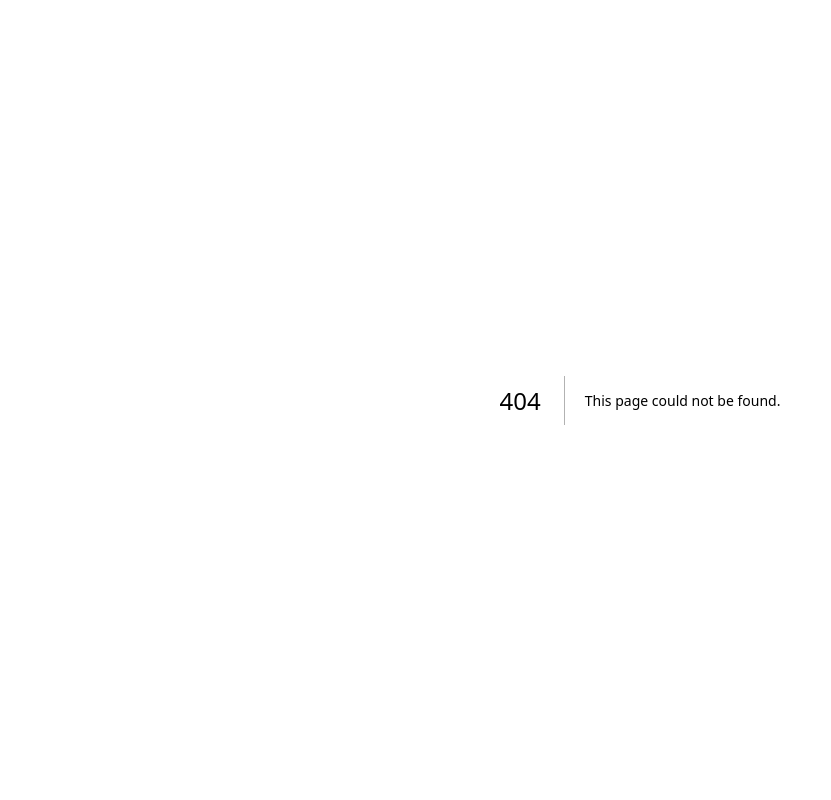
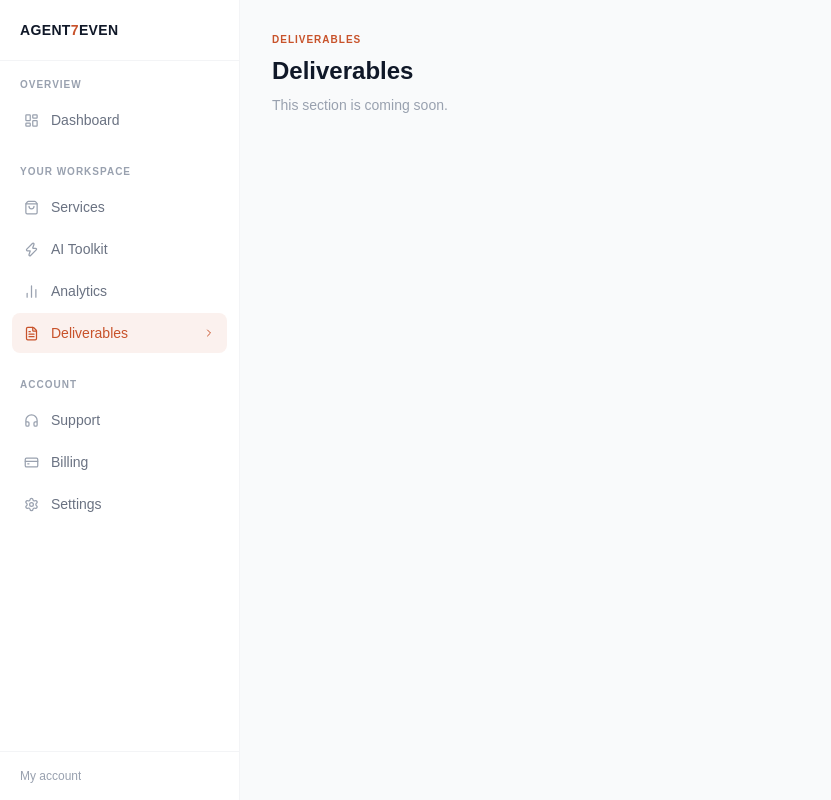
Before and after one commit to rovaneD/agent7even-app, a Next.js app: page /dashboard/deliverables in a window 1280 px wide. Before the commit this address had no page. Shown: the whole page, without its empty margins (0-831 px from the left). Built offline with nearby package versions, Linux system fonts and the light colour scheme.

Commit message:
Add dashboard sidebar layout and nav structure

```diff
--- /dev/null
+++ b/app/dashboard/ai-toolkit/page.tsx
@@ -0,0 +1,9 @@
+export default function AiToolkitPage() {
+  return (
+    <div className="px-8 py-8">
+      <p className="text-[10px] font-semibold tracking-widest uppercase text-[#c8522a] mb-2">Ai Toolkit</p>
+      <h1 className="text-2xl font-bold text-gray-900 mb-2">Ai Toolkit</h1>
+      <p className="text-gray-400 text-sm">This section is coming soon.</p>
+    </div>
+  )
+}
--- /dev/null
+++ b/app/dashboard/analytics/page.tsx
@@ -0,0 +1,9 @@
+export default function AnalyticsPage() {
+  return (
+    <div className="px-8 py-8">
+      <p className="text-[10px] font-semibold tracking-widest uppercase text-[#c8522a] mb-2">Analytics</p>
+      <h1 className="text-2xl font-bold text-gray-900 mb-2">Analytics</h1>
+      <p className="text-gray-400 text-sm">This section is coming soon.</p>
+    </div>
+  )
+}
--- /dev/null
+++ b/app/dashboard/billing/page.tsx
@@ -0,0 +1,9 @@
+export default function BillingPage() {
+  return (
+    <div className="px-8 py-8">
+      <p className="text-[10px] font-semibold tracking-widest uppercase text-[#c8522a] mb-2">Billing</p>
+      <h1 className="text-2xl font-bold text-gray-900 mb-2">Billing</h1>
+      <p className="text-gray-400 text-sm">This section is coming soon.</p>
+    </div>
+  )
+}
--- /dev/null
+++ b/app/dashboard/deliverables/page.tsx
@@ -0,0 +1,9 @@
+export default function DeliverablesPage() {
+  return (
+    <div className="px-8 py-8">
+      <p className="text-[10px] font-semibold tracking-widest uppercase text-[#c8522a] mb-2">Deliverables</p>
+      <h1 className="text-2xl font-bold text-gray-900 mb-2">Deliverables</h1>
+      <p className="text-gray-400 text-sm">This section is coming soon.</p>
+    </div>
+  )
+}
--- /dev/null
+++ b/app/dashboard/layout.tsx
@@ -0,0 +1,152 @@
+'use client'
+
+import { useState } from 'react'
+import Link from 'next/link'
+import { usePathname } from 'next/navigation'
+import { UserButton } from '@clerk/nextjs'
+import {
+  LayoutDashboard,
+  Zap,
+  ShoppingBag,
+  BarChart2,
+  FileText,
+  Headphones,
+  CreditCard,
+  Settings,
+  ChevronRight,
+  Menu,
+  X,
+} from 'lucide-react'
+
+const NAV = [
+  {
+    section: 'Overview',
+    items: [
+      { href: '/dashboard', label: 'Dashboard', icon: LayoutDashboard },
+    ],
+  },
+  {
+    section: 'Your workspace',
+    items: [
+      { href: '/dashboard/services', label: 'Services', icon: ShoppingBag },
+      { href: '/dashboard/ai-toolkit', label: 'AI Toolkit', icon: Zap },
+      { href: '/dashboard/analytics', label: 'Analytics', icon: BarChart2 },
+      { href: '/dashboard/deliverables', label: 'Deliverables', icon: FileText },
+    ],
+  },
+  {
+    section: 'Account',
+    items: [
+      { href: '/dashboard/support', label: 'Support', icon: Headphones },
+      { href: '/dashboard/billing', label: 'Billing', icon: CreditCard },
+      { href: '/dashboard/settings', label: 'Settings', icon: Settings },
+    ],
+  },
+]
+
+export default function DashboardLayout({
+  children,
+}: {
+  children: React.ReactNode
+}) {
+  const pathname = usePathname()
+  const [mobileOpen, setMobileOpen] = useState(false)
+
+  return (
+    <div className="min-h-screen bg-gray-50 flex">
+
+      {/* Sidebar */}
+      <aside
+        className={`
+          fixed inset-y-0 left-0 z-40 w-60 bg-white border-r border-gray-100
+          flex flex-col transition-transform duration-200
+          ${mobileOpen ? 'translate-x-0' : '-translate-x-full'}
+          lg:translate-x-0 lg:static lg:flex
+        `}
+      >
+        {/* Logo */}
+        <div className="flex items-center justify-between px-5 py-5 border-b border-gray-100">
+          <span className="font-bold text-sm tracking-wide text-gray-900">
+            AGENT<span className="text-[#c8522a]">7</span>EVEN
+          </span>
+          <button
+            onClick={() => setMobileOpen(false)}
+            className="lg:hidden text-gray-400 hover:text-gray-600"
+          >
+            <X size={16} />
+          </button>
+        </div>
+
+        {/* Nav */}
+        <nav className="flex-1 overflow-y-auto px-3 py-4">
+          {NAV.map((group) => (
+            <div key={group.section} className="mb-6">
+              <p className="text-[10px] font-semibold tracking-widest uppercase text-gray-400 px-2 mb-2">
+                {group.section}
+              </p>
+              {group.items.map((item) => {
+                const active = pathname === item.href
+                const Icon = item.icon
+                return (
+                  <Link
+                    key={item.href}
+                    href={item.href}
+                    onClick={() => setMobileOpen(false)}
+                    className={`
+                      flex items-center gap-3 px-3 py-2.5 rounded-lg text-sm transition-all mb-0.5
+                      ${active
+                        ? 'bg-[#c8522a]/8 text-[#c8522a] font-medium'
+                        : 'text-gray-500 hover:text-gray-900 hover:bg-gray-50'
+                      }
+                    `}
+                  >
+                    <Icon size={15} className={active ? 'text-[#c8522a]' : 'text-gray-400'} />
+                    {item.label}
+                    {active && (
+                      <ChevronRight size={12} className="ml-auto text-[#c8522a]" />
+                    )}
+                  </Link>
+                )
+              })}
+            </div>
+          ))}
+        </nav>
+
+        {/* User */}
+        <div className="px-5 py-4 border-t border-gray-100 flex items-center gap-3">
+          <UserButton />
+          <span className="text-xs text-gray-400 truncate">My account</span>
+        </div>
+      </aside>
+
+      {/* Mobile overlay */}
+      {mobileOpen && (
+        <div
+          className="fixed inset-0 z-30 bg-black/20 lg:hidden"
+          onClick={() => setMobileOpen(false)}
+        />
+      )}
+
+      {/* Main */}
+      <div className="flex-1 flex flex-col min-w-0">
+
+        {/* Top bar (mobile) */}
+        <header className="lg:hidden bg-white border-b border-gray-100 px-5 py-4 flex items-center justify-between">
+          <button onClick={() => setMobileOpen(true)} className="text-gray-500">
+            <Menu size={20} />
+          </button>
+          <span className="font-bold text-sm tracking-wide">
+            AGENT<span className="text-[#c8522a]">7</span>EVEN
+          </span>
+          <UserButton />
+        </header>
+
+        {/* Page content */}
+        <main className="flex-1 overflow-y-auto">
+          {children}
+        </main>
+
+      </div>
+    </div>
+  )
+}
--- a/app/dashboard/page.tsx
+++ b/app/dashboard/page.tsx
@@ -1,6 +1,16 @@
 import { auth } from '@clerk/nextjs/server'
 import { redirect } from 'next/navigation'
 import { createServiceClient } from '@/lib/supabase/server'
+import Link from 'next/link'
+import {
+  Zap,
+  ShoppingBag,
+  BarChart2,
+  ArrowRight,
+  Clock,
+  FileText,
+  CheckCircle,
+} from 'lucide-react'
 
 export default async function DashboardPage() {
   const { userId } = await auth()
@@ -8,91 +18,88 @@ export default async function DashboardPage() {
 
   const supabase = createServiceClient()
 
-  // Fetch profile
   const { data: profile } = await supabase
     .from('profiles')
     .select('*')
     .eq('clerk_user_id', userId)
     .single()
 
-  // Gate: redirect to onboarding if not complete
   if (!profile?.onboarding_complete) {
     redirect('/onboarding')
   }
 
+  const displayName = profile?.company_name || profile?.full_name || 'there'
+  const hasPlan = !!profile?.plan
+
+  const PLAN_LABELS: Record<string, string> = {
+    ai_sprint: 'AI Sprint',
+    growth: 'Growth',
+    done_for_you: 'Done For You',
+  }
+
   return (
-    <div className="min-h-screen bg-gray-50">
-
-      {/* Top nav */}
-      <header className="bg-white border-b border-gray-100 px-8 py-4 flex items-center justify-between">
-        <span className="font-bold text-sm tracking-wide text-gray-900">
-          AGENT<span className="text-[#c8522a]">7</span>EVEN
-        </span>
-        <div className="flex items-center gap-3">
-          <span className="text-sm text-gray-500">
-            {profile?.company_name || profile?.full_name || 'Welcome'}
-          </span>
-          <div className="w-8 h-8 rounded-full bg-[#c8522a]/10 flex items-center justify-center">
-            <span className="text-[#c8522a] text-xs font-bold">
-              {(profile?.company_name || profile?.full_name || 'U')[0].toUpperCase()}
-            </span>
-          </div>
-        </div>
-      </header>
-
-      <main className="max-w-6xl mx-auto px-8 py-10">
-
-        {/* Welcome */}
-        <div className="mb-10">
-          <p className="text-xs font-semibold tracking-widest uppercase text-[#c8522a] mb-2">
-            Dashboard
-          </p>
-          <h1 className="text-2xl font-bold text-gray-900">
-            Welcome back{profile?.company_name ? `, ${profile.company_name}` : ''}.
-          </h1>
-          <p className="text-gray-500 text-sm mt-1">
-            Here&apos;s what&apos;s happening with your business.
-          </p>
+    <div className="px-8 py-8 max-w-5xl">
+      <div className="mb-8">
+        <p className="text-[10px] font-semibold tracking-widest uppercase text-[#c8522a] mb-2">Dashboard</p>
+        <h1 className="text-2xl font-bold text-gray-900">Welcome back, {displayName}.</h1>
+        <p className="text-gray-500 text-sm mt-1">Here&apos;s what&apos;s happening with your business.</p>
       </div>
 
-        {/* Value scorecard */}
-        <div className="grid grid-cols-3 gap-4 mb-8">
+      {!hasPlan && (
+        <div className="bg-[#0d0d0d] rounded-2xl p-6 mb-6 flex items-center justify-between">
+          <div>
+            <p className="text-white font-semibold text-sm mb-1">You don&apos;t have an active plan yet</p>
+            <p className="text-gray-500 text-xs">Choose a plan to unlock your full workspace.</p>
+          </div>
+          <Link href="/pricing" className="flex-shrink-0 bg-[#c8522a] text-white text-sm font-medium px-5 py-2.5 rounded-xl hover:bg-[#b04623] transition-colors flex items-center gap-2">
+            Choose a plan <ArrowRight size={14} />
+          </Link>
+        </div>
+      )}
+
+      {hasPlan && (
+        <div className="bg-[#c8522a]/5 border border-[#c8522a]/20 rounded-2xl p-4 mb-6 flex items-center gap-3">
+          <CheckCircle size={16} className="text-[#c8522a]" />
+          <p className="text-sm text-gray-700">
+            You&apos;re on the <span className="font-semibold text-[#c8522a]">{PLAN_LABELS[profile.plan] ?? profile.plan}</span> plan. Your team has been notified and will be in touch shortly.
+          </p>
+          <Link href="/dashboard/billing" className="ml-auto text-xs text-gray-400 hover:text-gray-600 flex-shrink-0">Manage →</Link>
+        </div>
+      )}
+
+      <div className="grid grid-cols-3 gap-4 mb-6">
         {[
-            { label: 'Hours reclaimed', value: '—', sub: 'This month', color: 'text-[#c8522a]' },
-            { label: 'Content produced', value: '—', sub: 'Total pieces', color: 'text-blue-500' },
-            { label: 'Active services', value: '—', sub: 'Running now', color: 'text-green-500' },
+          { label: 'Hours reclaimed', value: '—', sub: 'This month', icon: Clock, color: 'text-[#c8522a]', bg: 'bg-[#c8522a]/8' },
+          { label: 'Content produced', value: '—', sub: 'Total pieces', icon: FileText, color: 'text-blue-500', bg: 'bg-blue-50' },
+          { label: 'Active services', value: '—', sub: 'Running now', icon: CheckCircle, color: 'text-green-500', bg: 'bg-green-50' },
         ].map((card) => (
           <div key={card.label} className="bg-white rounded-2xl border border-gray-100 p-6">
-              <p className="text-xs text-gray-400 font-medium uppercase tracking-widest mb-3">
-                {card.label}
-              </p>
+            <div className={`w-8 h-8 rounded-lg ${card.bg} flex items-center justify-center mb-4`}>
+              <card.icon size={15} className={card.color} />
+            </div>
+            <p className="text-xs text-gray-400 font-medium uppercase tracking-widest mb-2">{card.label}</p>
             <p className={`text-3xl font-bold ${card.color} mb-1`}>{card.value}</p>
             <p className="text-xs text-gray-400">{card.sub}</p>
           </div>
         ))}
       </div>
 
-        {/* Empty state — services */}
-        <div className="bg-white rounded-2xl border border-gray-100 p-10 text-center">
-          <div className="w-12 h-12 rounded-2xl bg-[#c8522a]/10 flex items-center justify-center mx-auto mb-4">
-            <span className="text-[#c8522a] text-lg">⚡</span>
+      <div className="grid grid-cols-3 gap-4">
+        {[
+          { href: '/dashboard/services', icon: ShoppingBag, label: 'Services', desc: 'Request and track your marketing services', cta: 'View services' },
+          { href: '/dashboard/ai-toolkit', icon: Zap, label: 'AI Toolkit', desc: 'Generate content, captions, emails, and more', cta: 'Open toolkit' },
+          { href: '/dashboard/analytics', icon: BarChart2, label: 'Analytics', desc: 'Connect your accounts and track performance', cta: 'View analytics' },
+        ].map((card) => (
+          <Link key={card.href} href={card.href} className="bg-white rounded-2xl border border-gray-100 p-6 hover:border-gray-200 hover:shadow-sm transition-all group">
+            <div className="w-9 h-9 rounded-xl bg-gray-50 flex items-center justify-center mb-4 group-hover:bg-[#c8522a]/8 transition-colors">
+              <card.icon size={16} className="text-gray-400 group-hover:text-[#c8522a] transition-colors" />
             </div>
-          <h2 className="text-base font-semibold text-gray-900 mb-2">
-            Your workspace is ready
-          </h2>
-          <p className="text-sm text-gray-500 max-w-sm mx-auto mb-6">
-            Services, AI tools, analytics, and more are on the way.
-            Your account is active and your team has been notified.
-          </p>
-          <a
-            href="https://agent7even.com/#pricing"
-            className="inline-flex items-center gap-2 bg-[#c8522a] text-white text-sm font-medium px-6 py-3 rounded-xl hover:bg-[#b04623] transition-colors"
-          >
-            Explore services →
-          </a>
+            <p className="text-sm font-semibold text-gray-900 mb-1">{card.label}</p>
+            <p className="text-xs text-gray-400 leading-relaxed mb-4">{card.desc}</p>
+            <span className="text-xs font-medium text-[#c8522a] flex items-center gap-1">{card.cta} <ArrowRight size={11} /></span>
+          </Link>
+        ))}
       </div>
-
-      </main>
     </div>
   )
 }
--- /dev/null
+++ b/app/dashboard/services/page.tsx
@@ -0,0 +1,9 @@
+export default function ServicesPage() {
+  return (
+    <div className="px-8 py-8">
+      <p className="text-[10px] font-semibold tracking-widest uppercase text-[#c8522a] mb-2">Services</p>
+      <h1 className="text-2xl font-bold text-gray-900 mb-2">Services</h1>
+      <p className="text-gray-400 text-sm">This section is coming soon.</p>
+    </div>
+  )
+}
--- /dev/null
+++ b/app/dashboard/settings/page.tsx
@@ -0,0 +1,9 @@
+export default function SettingsPage() {
+  return (
+    <div className="px-8 py-8">
+      <p className="text-[10px] font-semibold tracking-widest uppercase text-[#c8522a] mb-2">Settings</p>
+      <h1 className="text-2xl font-bold text-gray-900 mb-2">Settings</h1>
+      <p className="text-gray-400 text-sm">This section is coming soon.</p>
+    </div>
+  )
+}
--- /dev/null
+++ b/app/dashboard/support/page.tsx
@@ -0,0 +1,9 @@
+export default function SupportPage() {
+  return (
+    <div className="px-8 py-8">
+      <p className="text-[10px] font-semibold tracking-widest uppercase text-[#c8522a] mb-2">Support</p>
+      <h1 className="text-2xl font-bold text-gray-900 mb-2">Support</h1>
+      <p className="text-gray-400 text-sm">This section is coming soon.</p>
+    </div>
+  )
+}
```
Lines whose indentation alone changed are shown as unchanged.
